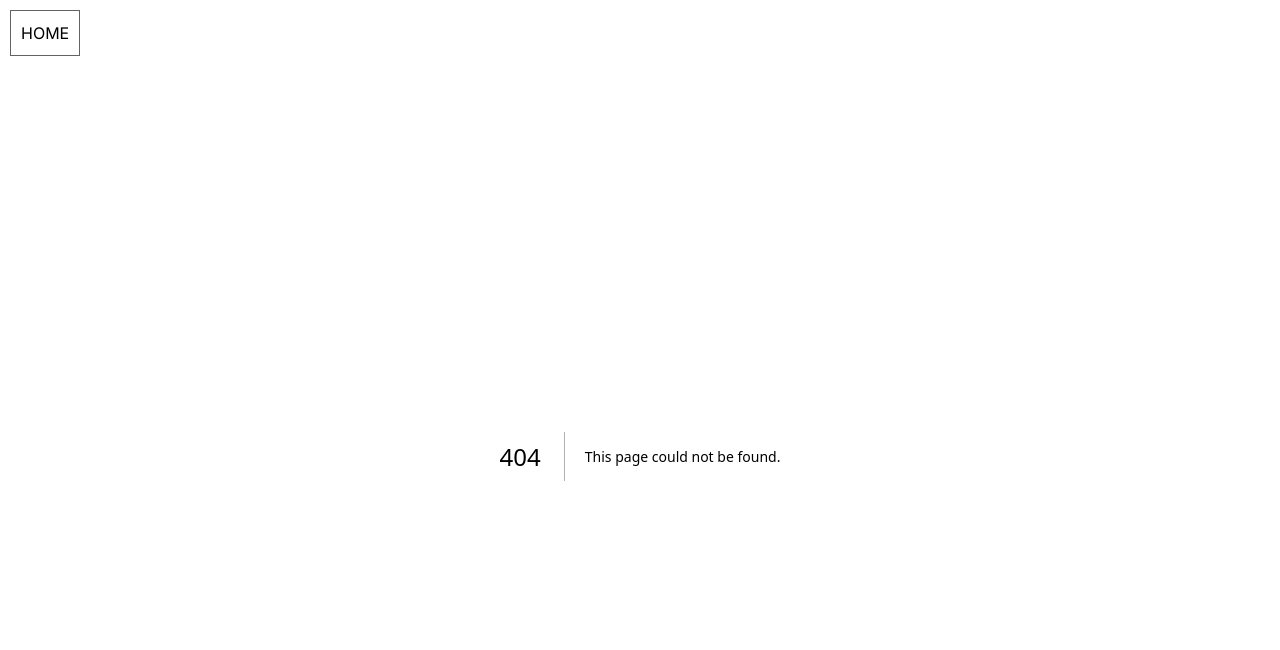
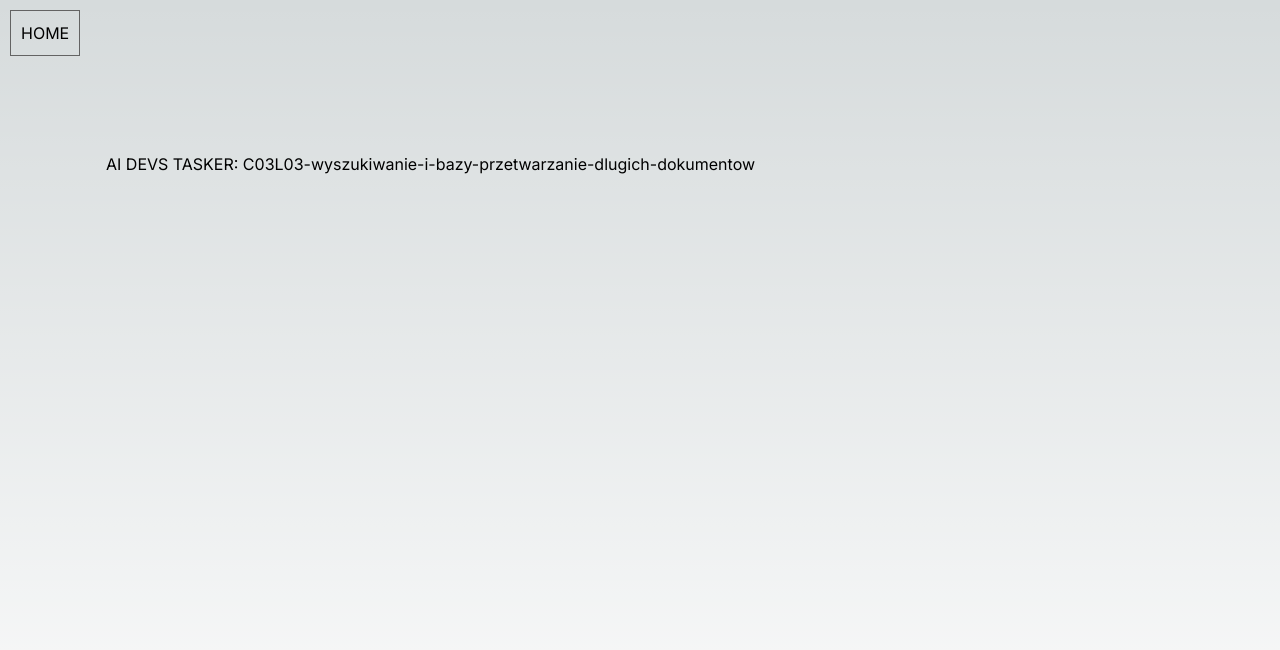
Before and after one commit to rafalgiemza/aidevs-tasker, a Next.js app: page /C03L03-wyszukiwanie-i-bazy-przetwarzanie-dlugich-dokumentow in a window 1280 px wide. Before the commit this address had no page. Shown: the top 650 px of the page. Built offline with nearby package versions, Linux system fonts and the light colour scheme.

Commit message:
C03L03-wyszukiwanie-i-bazy-przetwarzanie-dlugich-dokumentow

```diff
--- /dev/null
+++ b/src/app/C03L03-wyszukiwanie-i-bazy-przetwarzanie-dlugich-dokumentow/page.tsx
@@ -0,0 +1,68 @@
+import {
+  authorize,
+  getTask,
+  postAnswer,
+  postFormDataToTaskEndpoint,
+} from "@/utils/api";
+import { chatCompletion } from "@/utils/openAi";
+
+const oneMore = "one more hint, please";
+
+// async function getAnswer(hints: string[]) {
+//   const data = await authorize("whoami");
+
+//   const task = await getTask(data?.token);
+//   console.log("🚀 ~ Home ~ task:", task);
+
+//   const { hint } = task;
+//   hints.push(hint);
+
+//   const userContent = `hints: ${hints.toString()}`;
+
+//   const systemContent = `
+//   Hi, let's play a game.
+//   I'll give you a hint and you need to guess who I'm talking about.
+//   The answer is just a concrete person.
+//   If you don't know the answer yet, return 'one more hint, please'.
+//   Return just answer and nothing more.
+//   `;
+
+//   const res1 = await chatCompletion({ systemContent, userContent });
+//   const res2 = res1.choices
+//     .map((item) => item.message)
+//     .map((msg) => msg.content);
+//   console.log("🚀 ~ Home ~ res2:", res2);
+
+//   const result = res2.at(0);
+//   console.log("🚀 ~ getAnswer ~ result:", result);
+//   return { data, result };
+// }
+
+export default async function Home() {
+  //   const hints: string[] = [];
+  //   let exitNow = false;
+  //   let dataWithToken = null;
+  //   let finalResult = "";
+
+  //   while (exitNow === false) {
+  //     const { data, result } = await getAnswer(hints);
+  //     if (result !== oneMore) {
+  //       dataWithToken = data;
+  //       finalResult = result ?? "";
+  //       exitNow = true;
+  //     }
+  //   }
+  //   console.log("🚀 ~ Home ~ finalResult:", finalResult);
+
+  //   const res = await postAnswer(dataWithToken?.token, finalResult ?? "");
+  //   console.log("🚀 ~ Home ~ res:", res);
+
+  return (
+    <main className="flex min-h-screen flex-col gap-12 p-24">
+      <h1>
+        AI DEVS TASKER:
+        C03L03-wyszukiwanie-i-bazy-przetwarzanie-dlugich-dokumentow
+      </h1>
+    </main>
+  );
+}
--- a/src/app/page.tsx
+++ b/src/app/page.tsx
@@ -25,6 +25,11 @@ export default async function Home() {
       <Link href={"/C03L02-llm-w-kodzie-aplikacji"}>
         C03L02-llm-w-kodzie-aplikacji
       </Link>
+      <Link
+        href={"/C03L03-wyszukiwanie-i-bazy-przetwarzanie-dlugich-dokumentow"}
+      >
+        C03L03-wyszukiwanie-i-bazy-przetwarzanie-dlugich-dokumentow
+      </Link>
       <Link href={"/planets"}>planets</Link>
     </main>
   );
```
